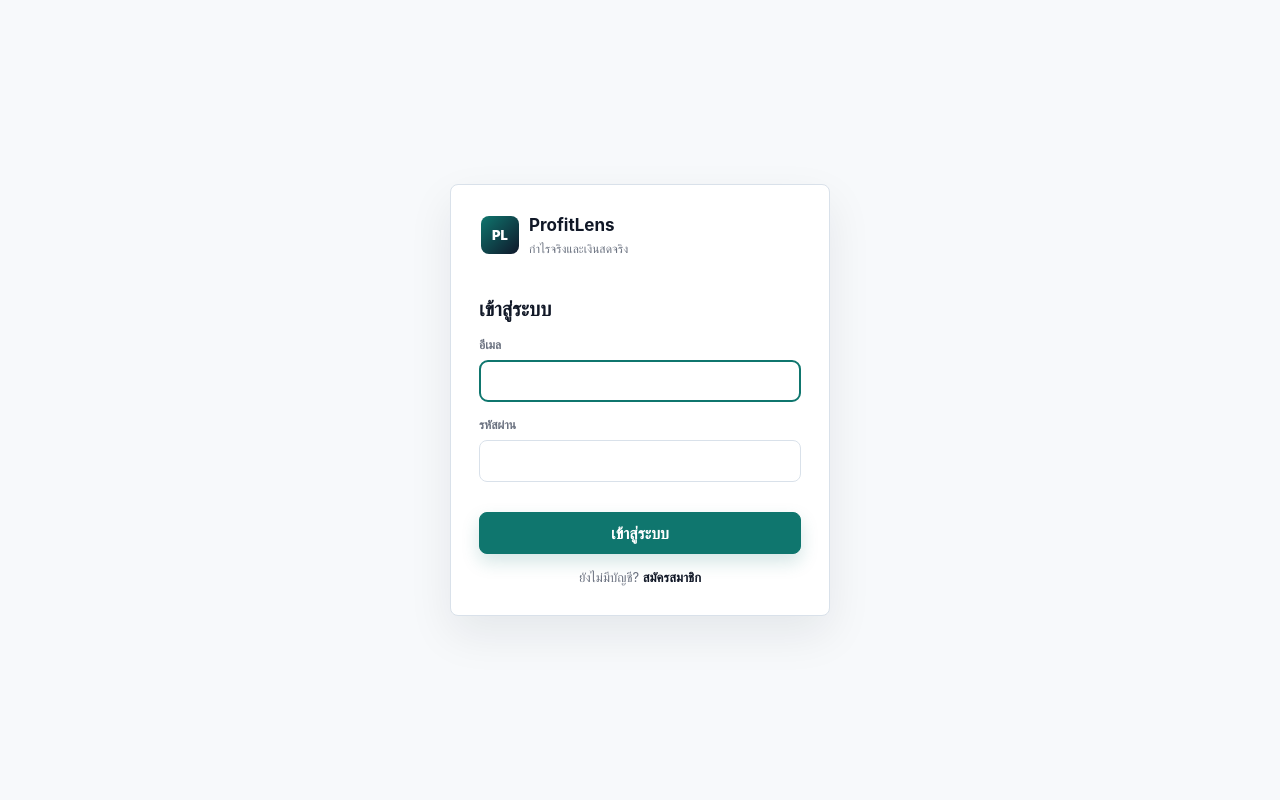
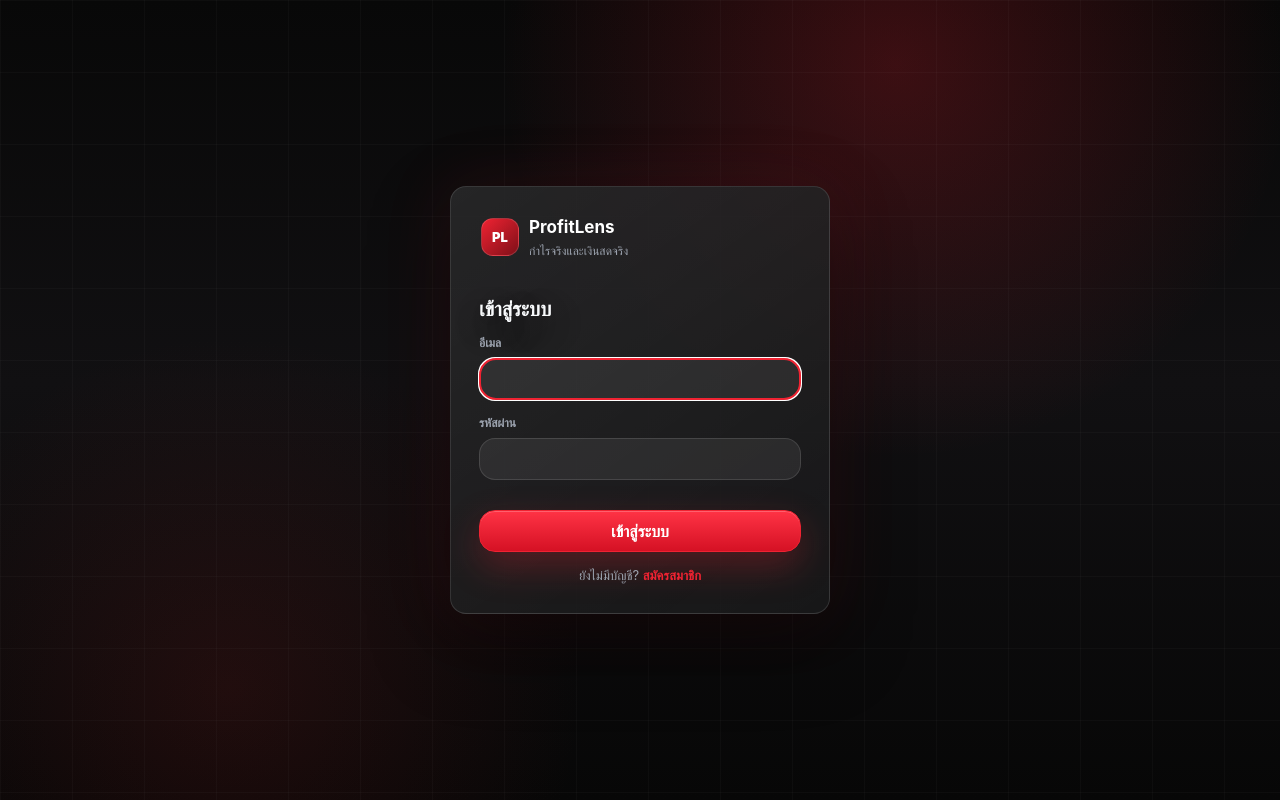
Before and after one commit to jronepercent/jr-business-finance, a Next.js app: page /login in a window 1280 px wide. Built offline with nearby package versions, Linux system fonts and the light colour scheme; no server answers.

Commit message:
Apply dark red premium theme

```diff
--- a/app/globals.css
+++ b/app/globals.css
@@ -1,24 +1,25 @@
 @import "tailwindcss";
 
 :root {
-  --background: #f7f9fb;
-  --surface: #f2f6f8;
-  --card: #ffffff;
-  --card-soft: #f8fafc;
-  --text: #111827;
-  --muted: #6b7280;
-  --border: #d9e1ea;
-  --income: #16a34a;
-  --cost: #d97706;
-  --expense: #dc2626;
-  --profit: #2563eb;
-  --cash-flow: #0891b2;
-  --primary: #0f766e;
-  --pending: #d97706;
-  --danger: #b91c1c;
-  --shadow: 0 18px 45px rgb(15 23 42 / 0.08);
-  --shadow-soft: 0 1px 2px rgb(15 23 42 / 0.06);
-  --radius: 8px;
+  --background: #080808;
+  --surface: #0d0d0f;
+  --card: rgb(20 20 22 / 0.86);
+  --card-soft: rgb(36 18 21 / 0.78);
+  --text: #f8fafc;
+  --muted: #9ca3af;
+  --border: rgb(255 255 255 / 0.12);
+  --border-red: rgb(239 35 50 / 0.34);
+  --income: #22c55e;
+  --cost: #f59e0b;
+  --expense: #ef2332;
+  --profit: #f8fafc;
+  --cash-flow: #fb7185;
+  --primary: #ef2332;
+  --pending: #f59e0b;
+  --danger: #fb2940;
+  --shadow: 0 30px 80px rgb(0 0 0 / 0.48), 0 0 70px rgb(239 35 50 / 0.12);
+  --shadow-soft: 0 18px 44px rgb(0 0 0 / 0.3);
+  --radius: 16px;
 }
 
 * {
@@ -39,7 +40,14 @@ html {
 
 body {
   margin: 0;
-  background: var(--background);
+  background:
+    linear-gradient(rgb(255 255 255 / 0.025) 1px, transparent 1px),
+    linear-gradient(90deg, rgb(255 255 255 / 0.025) 1px, transparent 1px),
+    radial-gradient(circle at 70% 8%, rgb(239 35 50 / 0.22), transparent 34%),
+    radial-gradient(circle at 18% 86%, rgb(127 29 29 / 0.2), transparent 28%),
+    linear-gradient(180deg, #080808 0%, #111012 48%, #070707 100%);
+  background-attachment: fixed;
+  background-size: 72px 72px, 72px 72px, auto, auto, auto;
   color: var(--text);
   font-family: Inter, ui-sans-serif, system-ui, -apple-system, BlinkMacSystemFont, "Segoe UI", sans-serif;
   font-variant-numeric: tabular-nums;
@@ -77,7 +85,9 @@ button {
   width: min(380px, 100%);
   border: 1px solid var(--border);
   border-radius: var(--radius);
-  background: var(--card);
+  background:
+    linear-gradient(145deg, rgb(255 255 255 / 0.08), rgb(255 255 255 / 0.02)),
+    var(--card);
   padding: 28px;
   box-shadow: var(--shadow);
 }
@@ -113,21 +123,24 @@ button {
 }
 
 .auth-switch a {
-  color: var(--text);
+  color: var(--primary);
   font-weight: 800;
 }
 
 .app-shell {
   display: grid;
-  grid-template-columns: 228px minmax(0, 1fr);
-  width: min(1800px, calc(100vw - 32px));
+  grid-template-columns: 236px minmax(0, 1fr);
+  width: min(1840px, calc(100vw - 32px));
   min-height: calc(100vh - 32px);
   margin: 16px auto;
   overflow: hidden;
-  border: 1px solid var(--border);
-  border-radius: 14px;
-  background: var(--surface);
+  border: 1px solid var(--border-red);
+  border-radius: 24px;
+  background:
+    linear-gradient(135deg, rgb(255 255 255 / 0.05), rgb(255 255 255 / 0.015)),
+    rgb(9 9 10 / 0.92);
   box-shadow: var(--shadow);
+  backdrop-filter: blur(18px);
 }
 
 .sidebar {
@@ -135,7 +148,9 @@ button {
   top: 0;
   height: calc(100vh - 32px);
   border-right: 1px solid var(--border);
-  background: #ffffff;
+  background:
+    linear-gradient(180deg, rgb(239 35 50 / 0.08), transparent 30%),
+    rgb(8 8 8 / 0.88);
   padding: 22px 16px;
 }
 
@@ -152,8 +167,9 @@ button {
   place-items: center;
   width: 38px;
   height: 38px;
-  border-radius: var(--radius);
-  background: linear-gradient(135deg, #0f766e, #0f172a);
+  border: 1px solid rgb(255 255 255 / 0.14);
+  border-radius: 12px;
+  background: linear-gradient(135deg, #ef2332, #7f0f18);
   color: #ffffff;
   font-size: 13px;
   font-weight: 900;
@@ -165,6 +181,7 @@ button {
 }
 
 .brand strong {
+  color: #ffffff;
   font-size: 17px;
   letter-spacing: 0;
 }
@@ -197,7 +214,7 @@ button {
   border: 0;
   border-radius: var(--radius);
   background: transparent;
-  color: #374151;
+  color: #cbd5e1;
   padding: 0 12px;
   text-align: left;
   font-size: 13px;
@@ -212,7 +229,7 @@ button {
   height: 18px;
   margin-left: auto;
   border-radius: 999px;
-  background: var(--primary);
+  background: linear-gradient(180deg, #ff3548, #d51225);
   color: #ffffff;
   font-size: 10px;
 }
@@ -221,13 +238,15 @@ button {
   display: grid;
   place-items: center;
   width: 20px;
-  color: #64748b;
+  color: #9ca3af;
 }
 
 .nav-item.active {
-  background: #ecfdf5;
-  color: #0f766e;
-  box-shadow: inset 3px 0 0 var(--primary);
+  border: 1px solid rgb(239 35 50 / 0.38);
+  background:
+    linear-gradient(90deg, rgb(239 35 50 / 0.2), rgb(239 35 50 / 0.06));
+  color: #ffffff;
+  box-shadow: inset 3px 0 0 var(--primary), 0 12px 34px rgb(239 35 50 / 0.12);
 }
 
 .nav-submenu {
@@ -272,7 +291,7 @@ button {
   min-height: 34px;
   border: 1px solid var(--border);
   border-radius: var(--radius);
-  background: #ffffff;
+  background: rgb(255 255 255 / 0.04);
   color: var(--text);
   font-size: 12px;
   font-weight: 800;
@@ -316,9 +335,11 @@ button {
 
 .eyebrow {
   margin: 0 0 4px;
-  color: #64748b;
+  color: var(--primary);
   font-size: 12px;
-  font-weight: 800;
+  font-weight: 900;
+  letter-spacing: 0.22em;
+  text-transform: uppercase;
 }
 
 h1,
@@ -330,17 +351,18 @@ p {
 
 h1 {
   margin-bottom: 0;
-  font-size: 30px;
-  line-height: 1.18;
+  font-size: clamp(28px, 3vw, 46px);
+  line-height: 0.98;
   letter-spacing: 0;
-  font-weight: 700;
+  font-weight: 950;
+  text-shadow: 0 12px 42px rgb(0 0 0 / 0.4);
 }
 
 h2 {
   margin-bottom: 0;
-  font-size: 18px;
-  line-height: 1.2;
-  font-weight: 700;
+  font-size: 20px;
+  line-height: 1.08;
+  font-weight: 900;
 }
 
 h3 {
@@ -356,12 +378,13 @@ h3 {
   height: 42px;
   border: 1px solid var(--border);
   border-radius: var(--radius);
-  background: #ffffff;
+  background: rgb(255 255 255 / 0.07);
   padding: 0 14px;
+  box-shadow: inset 0 1px 0 rgb(255 255 255 / 0.05);
 }
 
 .search-box span {
-  color: #6f766f;
+  color: var(--primary);
   font-size: 18px;
 }
 
@@ -390,10 +413,19 @@ select {
   min-height: 42px;
   border: 1px solid var(--border);
   border-radius: var(--radius);
-  background: #ffffff;
+  background: rgb(255 255 255 / 0.07);
   color: var(--text);
   padding: 0 12px;
   outline-color: var(--primary);
+}
+
+input::placeholder {
+  color: #7b808a;
+}
+
+select option {
+  background: #111113;
+  color: var(--text);
 }
 
 .primary-button,
@@ -404,7 +436,7 @@ select {
   min-height: 42px;
   border: 1px solid var(--border);
   border-radius: var(--radius);
-  background: #ffffff;
+  background: rgb(255 255 255 / 0.06);
   color: var(--text);
   padding: 0 14px;
   font-weight: 800;
@@ -412,14 +444,14 @@ select {
 
 .primary-button {
   border-color: var(--primary);
-  background: var(--primary);
+  background: linear-gradient(180deg, #ff3345, #d51124);
   color: #ffffff;
-  box-shadow: 0 8px 18px rgb(15 118 110 / 0.18);
+  box-shadow: 0 14px 36px rgb(239 35 50 / 0.28), inset 0 1px 0 rgb(255 255 255 / 0.22);
 }
 
 .primary-button:hover {
-  background: #115e59;
-  border-color: #115e59;
+  background: linear-gradient(180deg, #ff4658, #e11327);
+  border-color: #ff4658;
 }
 
 .primary-button.full {
@@ -433,7 +465,7 @@ select {
   height: 42px;
   border: 1px solid var(--border);
   border-radius: var(--radius);
-  background: #ffffff;
+  background: rgb(255 255 255 / 0.06);
 }
 
 .icon-pill b {
@@ -485,7 +517,9 @@ select {
   min-height: auto;
   border: 1px solid var(--border);
   border-radius: var(--radius);
-  background: #ffffff;
+  background:
+    linear-gradient(145deg, rgb(255 255 255 / 0.06), rgb(255 255 255 / 0.018)),
+    rgb(15 15 17 / 0.94);
   padding: 8px 10px;
   text-align: left;
   font-weight: 700;
@@ -527,8 +561,12 @@ select {
 .business-card {
   border: 1px solid var(--border);
   border-radius: var(--radius);
-  background: var(--card);
+  background:
+    linear-gradient(145deg, rgb(255 255 255 / 0.065), rgb(255 255 255 / 0.018)),
+    linear-gradient(135deg, rgb(239 35 50 / 0.08), transparent 42%),
+    var(--card);
   box-shadow: var(--shadow-soft);
+  backdrop-filter: blur(14px);
 }
 
 .overview-card,
@@ -539,7 +577,9 @@ select {
 .balance-card {
   min-height: 318px;
   background:
-    linear-gradient(180deg, #ffffff 0%, #fbfdff 100%);
+    radial-gradient(circle at 82% 18%, rgb(239 35 50 / 0.26), transparent 34%),
+    linear-gradient(145deg, rgb(255 255 255 / 0.075), rgb(255 255 255 / 0.018)),
+    rgb(13 13 15 / 0.92);
 }
 
 .section-title {
@@ -552,7 +592,7 @@ select {
 .metric-label {
   display: block;
   margin-bottom: 5px;
-  color: #64748b;
+  color: var(--primary);
   font-size: 11px;
   font-weight: 900;
   text-transform: uppercase;
@@ -563,7 +603,7 @@ select {
   flex-wrap: wrap;
   justify-content: flex-end;
   gap: 10px;
-  color: #64748b;
+  color: var(--muted);
   font-size: 11px;
   font-weight: 800;
 }
@@ -602,7 +642,7 @@ select {
 
 .balance-row strong {
   display: block;
-  font-size: 38px;
+  font-size: clamp(34px, 3.2vw, 54px);
   line-height: 1.05;
   letter-spacing: 0;
 }
@@ -610,7 +650,7 @@ select {
 .balance-row span {
   display: block;
   margin-top: 7px;
-  color: #64748b;
+  color: var(--muted);
   font-size: 12px;
   font-weight: 800;
 }
@@ -634,7 +674,7 @@ select {
 }
 
 .chart-grid-lines span {
-  border-top: 1px solid #e8eef5;
+  border-top: 1px solid rgb(255 255 255 / 0.08);
 }
 
 .chart-group {
@@ -659,7 +699,8 @@ select {
 .bar {
   width: 18px;
   min-height: 10px;
-  border-radius: 8px 8px 3px 3px;
+  border-radius: 10px 10px 3px 3px;
+  box-shadow: 0 10px 26px rgb(239 35 50 / 0.18);
 }
 
 .income-bar {
@@ -667,7 +708,7 @@ select {
 }
 
 .profit-bar {
-  background: linear-gradient(180deg, #60a5fa, #2563eb);
+  background: linear-gradient(180deg, #ffffff, #b7bcc6);
 }
 
 .expense-bar {
@@ -702,7 +743,7 @@ select {
   width: 42px;
   height: 42px;
   border-radius: 999px;
-  background: #f1f5f9;
+  background: radial-gradient(circle, rgb(239 35 50 / 0.34), transparent 68%);
   content: "";
   pointer-events: none;
 }
@@ -714,7 +755,7 @@ select {
 
 .kpi-card span {
   display: block;
-  color: var(--muted);
+  color: #a8adb7;
   font-size: 11px;
   font-weight: 900;
 }
@@ -722,7 +763,7 @@ select {
 .kpi-card strong {
   display: block;
   margin-top: 8px;
-  font-size: 20px;
+  font-size: 23px;
   line-height: 1.15;
   overflow-wrap: anywhere;
 }
@@ -764,7 +805,7 @@ select {
   border-radius: var(--radius);
   background: var(--card-soft);
   padding: 12px 14px;
-  color: #334155;
+  color: #d1d5db;
   font-size: 13px;
 }
 
@@ -795,7 +836,7 @@ select {
 }
 
 .business-card {
-  border-top: 3px solid;
+  border-top: 1px solid;
   padding: 16px;
 }
 
@@ -829,7 +870,7 @@ select {
   overflow: hidden;
   border: 1px solid var(--border);
   border-radius: var(--radius);
-  background: #ffffff;
+  background: rgb(20 20 22 / 0.94);
   padding: 18px;
   box-shadow: var(--shadow-soft);
 }
@@ -849,11 +890,12 @@ select {
   margin: 14px 0;
   border-radius: var(--radius);
   background:
-    linear-gradient(135deg, rgb(255 255 255 / 0.16), transparent 44%),
-    linear-gradient(135deg, #0f766e 0%, #0891b2 55%, #2563eb 100%);
+    linear-gradient(135deg, rgb(255 255 255 / 0.18), transparent 44%),
+    radial-gradient(circle at 82% 15%, rgb(255 255 255 / 0.18), transparent 24%),
+    linear-gradient(135deg, #7f0f18 0%, #ef2332 54%, #34080c 100%);
   color: #ffffff;
   padding: 18px;
-  box-shadow: inset 0 -34px 62px rgb(15 23 42 / 0.16);
+  box-shadow: inset 0 -34px 62px rgb(0 0 0 / 0.22), 0 20px 50px rgb(239 35 50 / 0.2);
 }
 
 .debit-card span,
@@ -877,7 +919,7 @@ select {
   min-height: 52px;
   border: 1px solid var(--border);
   border-radius: var(--radius);
-  background: #ffffff;
+  background: rgb(255 255 255 / 0.06);
   font-size: 11px;
   font-weight: 900;
 }
@@ -897,8 +939,8 @@ select {
   margin: 18px auto 6px;
   border-radius: 999px;
   background:
-    radial-gradient(circle, #ffffff 0 58%, transparent 59%),
-    conic-gradient(var(--primary) 0 42%, var(--cash-flow) 42% var(--score), #eef2f6 0);
+    radial-gradient(circle, #101012 0 58%, transparent 59%),
+    conic-gradient(var(--primary) 0 42%, var(--cash-flow) 42% var(--score), rgb(255 255 255 / 0.08) 0);
 }
 
 .health-ring strong,
@@ -939,27 +981,27 @@ select {
   width: 34px;
   height: 34px;
   border-radius: var(--radius);
-  background: #f1f5f9;
-  color: #334155;
+  background: rgb(255 255 255 / 0.08);
+  color: #f8fafc;
   font-size: 12px;
   font-weight: 900;
 }
 
 .rail-icon.income,
 .rail-icon.owner_contribution {
-  background: #dcfce7;
-  color: #15803d;
+  background: rgb(34 197 94 / 0.13);
+  color: #4ade80;
 }
 
 .rail-icon.expense,
 .rail-icon.owner_withdrawal {
-  background: #fee2e2;
-  color: #b91c1c;
+  background: rgb(239 35 50 / 0.15);
+  color: #fb7185;
 }
 
 .rail-icon.cost {
-  background: #fef3c7;
-  color: #b45309;
+  background: rgb(245 158 11 / 0.14);
+  color: #fbbf24;
 }
 
 .rail-transaction strong,
@@ -997,7 +1039,9 @@ select {
   gap: 12px;
   border: 1px solid var(--border);
   border-radius: var(--radius);
-  background: #ffffff;
+  background:
+    linear-gradient(145deg, rgb(255 255 255 / 0.06), rgb(255 255 255 / 0.018)),
+    rgb(15 15 17 / 0.86);
   padding: 12px;
   box-shadow: var(--shadow-soft);
 }
@@ -1074,7 +1118,7 @@ select {
 .bar-track {
   height: 9px;
   border-radius: 999px;
-  background: #eef2f6;
+  background: rgb(255 255 255 / 0.08);
   overflow: hidden;
 }
 
@@ -1093,7 +1137,9 @@ select {
   justify-content: flex-start;
   border: 1px solid var(--border);
   border-radius: var(--radius);
-  background: #ffffff;
+  background:
+    linear-gradient(145deg, rgb(255 255 255 / 0.06), rgb(255 255 255 / 0.018)),
+    rgb(15 15 17 / 0.86);
   padding: 14px;
   box-shadow: var(--shadow-soft);
 }
@@ -1126,7 +1172,7 @@ select {
   gap: 9px;
   border: 1px solid var(--border);
   border-radius: var(--radius);
-  background: var(--card-soft);
+  background: rgb(255 255 255 / 0.045);
   padding: 9px;
 }
 
@@ -1136,7 +1182,7 @@ select {
   width: 38px;
   height: 38px;
   border-radius: var(--radius);
-  background: #ffffff;
+  background: rgb(255 255 255 / 0.08);
   font-weight: 900;
 }
 
@@ -1155,7 +1201,7 @@ select {
   min-height: 34px;
   border: 1px solid var(--border);
   border-radius: var(--radius);
-  background: #ffffff;
+  background: rgb(255 255 255 / 0.06);
   padding: 0 10px;
   font-size: 12px;
   font-weight: 900;
@@ -1170,7 +1216,10 @@ select {
 .feature-hero {
   border: 1px solid var(--border);
   border-radius: var(--radius);
-  background: #ffffff;
+  background:
+    radial-gradient(circle at 82% 18%, rgb(239 35 50 / 0.18), transparent 34%),
+    linear-gradient(145deg, rgb(255 255 255 / 0.07), rgb(255 255 255 / 0.02)),
+    rgb(13 13 15 / 0.9);
   padding: 22px;
   box-shadow: var(--shadow-soft);
 }
@@ -1244,7 +1293,7 @@ select {
   min-height: 40px;
   border: 1px solid var(--border);
   border-radius: var(--radius);
-  background: #ffffff;
+  background: rgb(255 255 255 / 0.06);
   padding: 0 12px;
   font-weight: 900;
 }
@@ -1261,7 +1310,9 @@ select {
   gap: 10px;
   border: 1px solid var(--border);
   border-radius: var(--radius);
-  background: var(--card);
+  background:
+    linear-gradient(145deg, rgb(255 255 255 / 0.06), rgb(255 255 255 / 0.018)),
+    rgb(15 15 17 / 0.86);
   padding: 12px;
   box-shadow: var(--shadow-soft);
 }
@@ -1302,7 +1353,7 @@ select {
   z-index: 30;
   display: grid;
   place-items: end center;
-  background: rgb(15 23 42 / 0.42);
+  background: rgb(0 0 0 / 0.72);
   padding: 18px;
 }
 
@@ -1312,7 +1363,9 @@ select {
   overflow: auto;
   border: 1px solid var(--border);
   border-radius: var(--radius);
-  background: var(--card);
+  background:
+    radial-gradient(circle at 80% 0%, rgb(239 35 50 / 0.2), transparent 34%),
+    rgb(14 14 16 / 0.98);
   padding: 18px;
   box-shadow: var(--shadow);
 }
@@ -1329,7 +1382,7 @@ select {
   height: 38px;
   border: 1px solid var(--border);
   border-radius: var(--radius);
-  background: #ffffff;
+  background: rgb(255 255 255 / 0.06);
   font-size: 22px;
 }
 
@@ -1344,7 +1397,7 @@ select {
   min-height: 40px;
   border: 1px solid var(--border);
   border-radius: var(--radius);
-  background: #ffffff;
+  background: rgb(255 255 255 / 0.06);
   color: var(--muted);
   font-size: 12px;
   font-weight: 900;
@@ -1571,13 +1624,14 @@ select {
     display: grid;
     grid-template-columns: repeat(5, 1fr);
     border-top: 1px solid var(--border);
-    background: #ffffff;
+    background:
+      linear-gradient(180deg, rgb(24 10 12 / 0.94), rgb(8 8 8 / 0.98));
     padding:
       6px
       max(6px, env(safe-area-inset-right))
       calc(8px + env(safe-area-inset-bottom))
       max(6px, env(safe-area-inset-left));
-    box-shadow: 0 -12px 30px rgb(15 23 42 / 0.08);
+    box-shadow: 0 -18px 44px rgb(0 0 0 / 0.5), 0 -1px 0 rgb(239 35 50 / 0.18);
   }
 
   .bottom-nav button {
```
